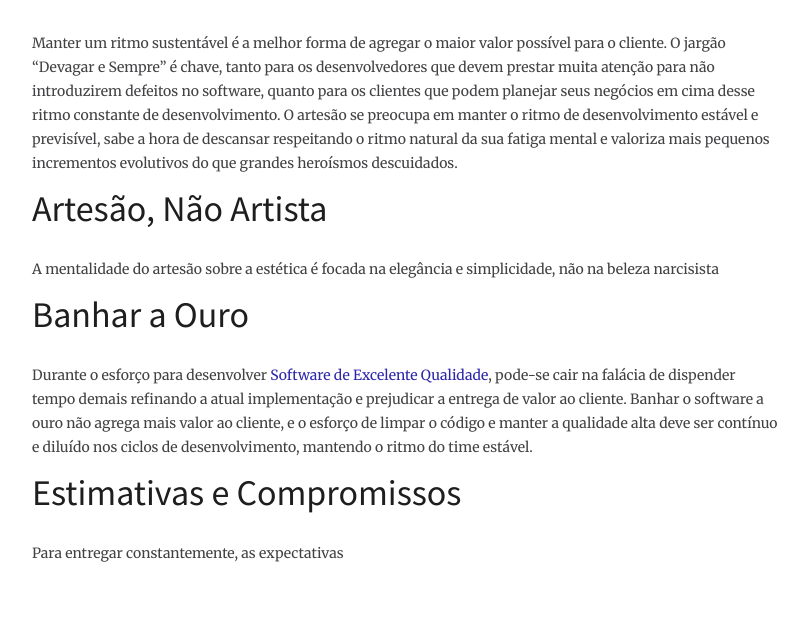
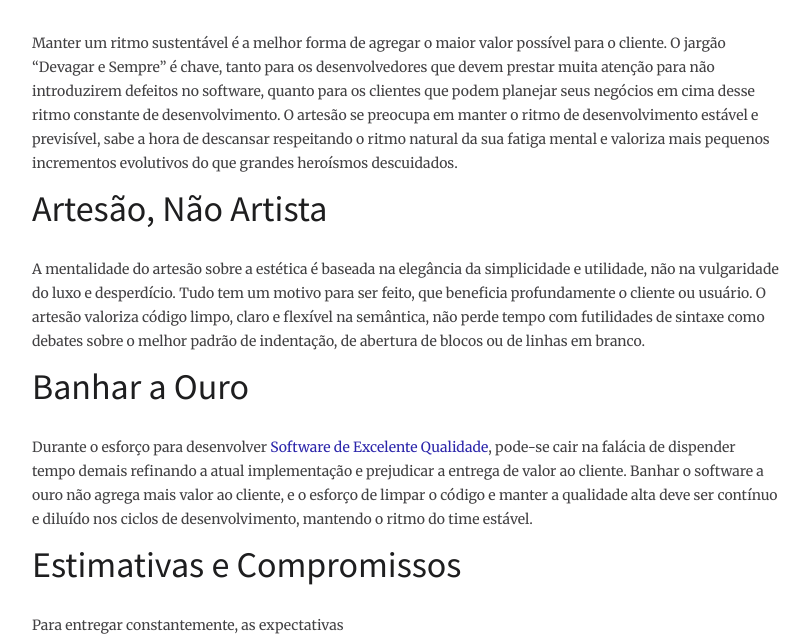
Before and after one commit to bertelledani/ArtesanatoDeSoftwareBrasil.github.io, a Jekyll site: the page built from agregar-valor-de-forma-constante.md, in a window 1280 px wide and 900 px high, scrolled down 1201 px, cut to the strip 0-643 px from the top of the window. Shown: the whole strip, without its empty margins (233-1043 px from the left). Built offline with Jekyll 4.4.1, drawn with Linux system fonts in a browser that asks for light colours; nearby versions of some CDN libraries.

Commit message:
Artesão valoriza semântica e não sintaxe

```diff
--- a/agregar-valor-de-forma-constante.md
+++ b/agregar-valor-de-forma-constante.md
@@ -15,7 +15,7 @@ Manter um ritmo sustentável é a melhor forma de agregar o maior valor possíve
 
 # Artesão, Não Artista
 
-A mentalidade do artesão sobre a estética é focada na elegância e simplicidade, não na beleza narcisista
+A mentalidade do artesão sobre a estética é baseada na elegância da simplicidade e utilidade, não na vulgaridade do luxo e desperdício. Tudo tem um motivo para ser feito, que beneficia profundamente o cliente ou usuário. O artesão valoriza código limpo, claro e flexível na semântica, não perde tempo com futilidades de sintaxe como debates sobre o melhor padrão de indentação, de abertura de blocos ou de linhas em branco.
 
 # Banhar a Ouro
 
```
